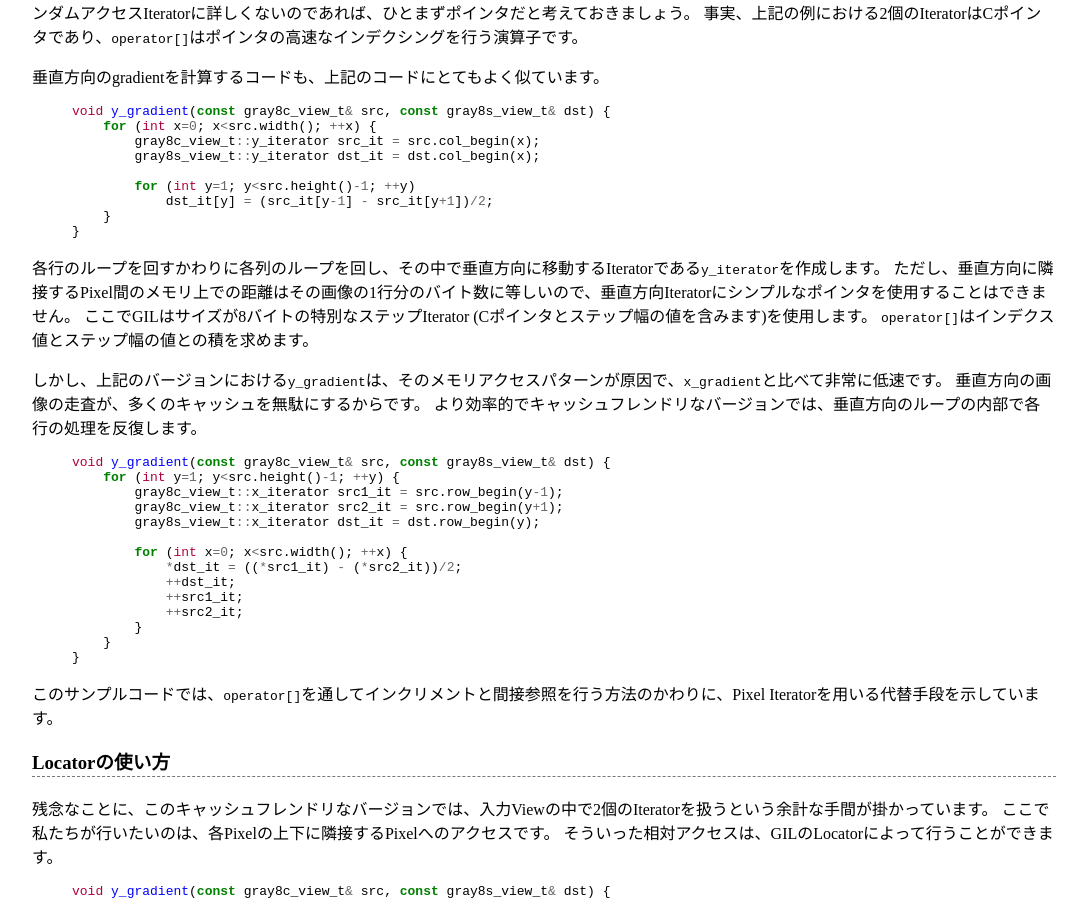
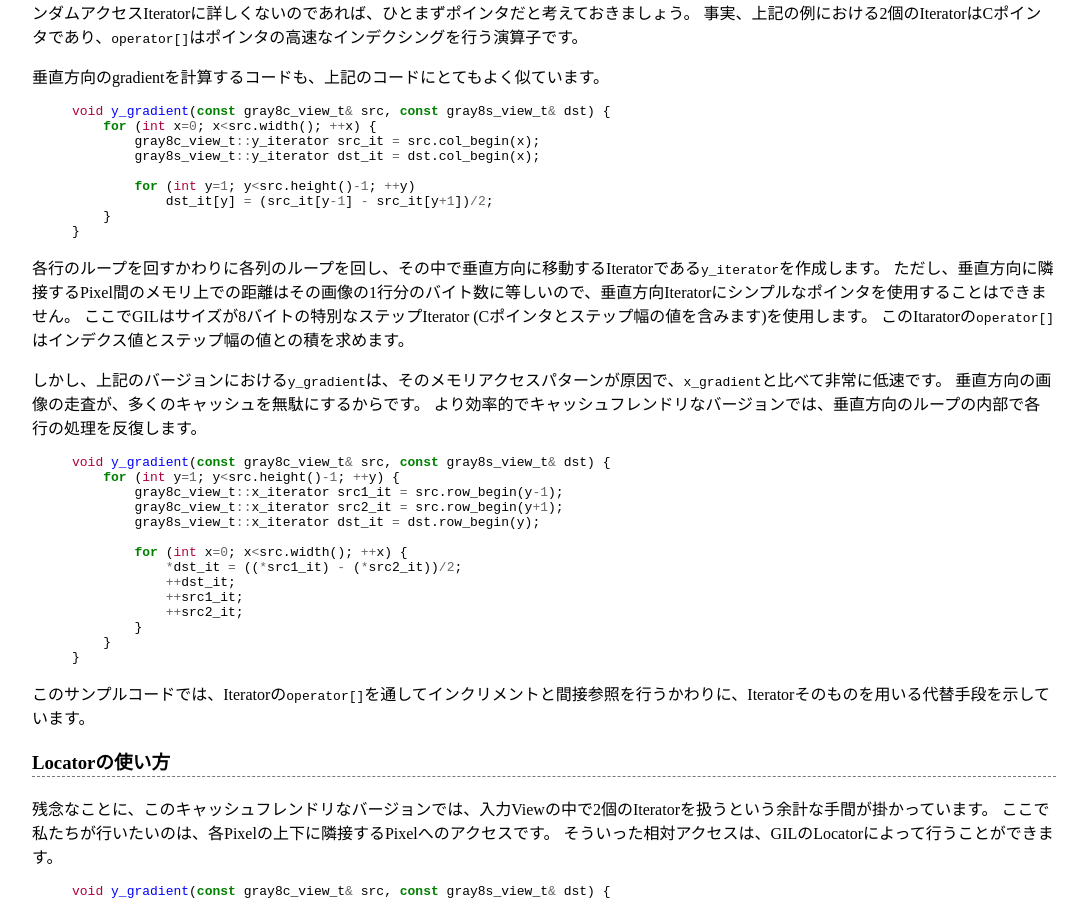
Before and after one commit to hironishihara/GILTutorial-ja, a Jekyll site: the page built from index.md, in a window 1280 px wide and 900 px high, scrolled down 3572 px. Shown: the whole window, without its empty margins (96-1180 px from the left). Built offline with Jekyll 4.4.1, drawn with Linux system fonts in a browser that asks for light colours; some of the changed text lies outside the part shown.

Commit message:
update index.md

```diff
--- a/index.md
+++ b/index.md
@@ -213,8 +213,8 @@ The output is a grayscale view with a 8-bit signed (denoted by the "s") integer
 See Appendix 1 for the complete convension GIL uses to name concrete types.
 -->
 
-`gray8c_view_t`は入力画像の型です。Pixelがread-only (`c`で表されています)の8ビットグレイスケールViewです。
-出力は8ビット符号付き(`s`で表されています)整数型のグレイスケール画像です。
+`gray8c_view_t`は入力画像の型です。Pixelがread-only (`c`の文字がそれを表しています)の8ビットグレイスケールViewです。
+出力は8ビット符号付き(`s`の文字がそれを表しています)整数型のグレイスケール画像です。
 GILが定める型の命名規則については、付録を参照ください。
 
 <!--
@@ -376,7 +376,7 @@ Its operator[] multiplies the index by its step.
 各行のループを回すかわりに各列のループを回し、その中で垂直方向に移動するIteratorである`y_iterator`を作成します。
 ただし、垂直方向に隣接するPixel間のメモリ上での距離はその画像の1行分のバイト数に等しいので、垂直方向Iteratorにシンプルなポインタを使用することはできません。
 ここでGILはサイズが8バイトの特別なステップIterator (Cポインタとステップ幅の値を含みます)を使用します。
-`operator[]`はインデクス値とステップ幅の値との積を求めます。
+このItaratorの`operator[]`はインデクス値とステップ幅の値との積を求めます。
 
 <!--
 The above version of y_gradient, however, is much slower (easily an order of magnitude slower) than x_gradient because of the memory access pattern;
@@ -411,7 +411,7 @@ void y_gradient(const gray8c_view_t& src, const gray8s_view_t& dst) {
 This sample code also shows an alternative way of using pixel iterators - instead of operator[] one could use increments and dereferences.
 -->
 
-このサンプルコードでは、`operator[]`を通してインクリメントと間接参照を行う方法のかわりに、Pixel Iteratorを用いる代替手段を示しています。
+このサンプルコードでは、Iteratorの`operator[]`を通してインクリメントと間接参照を行うかわりに、Iteratorそのものを用いる代替手段を示しています。
 
 <!--
 Using Locators
```
